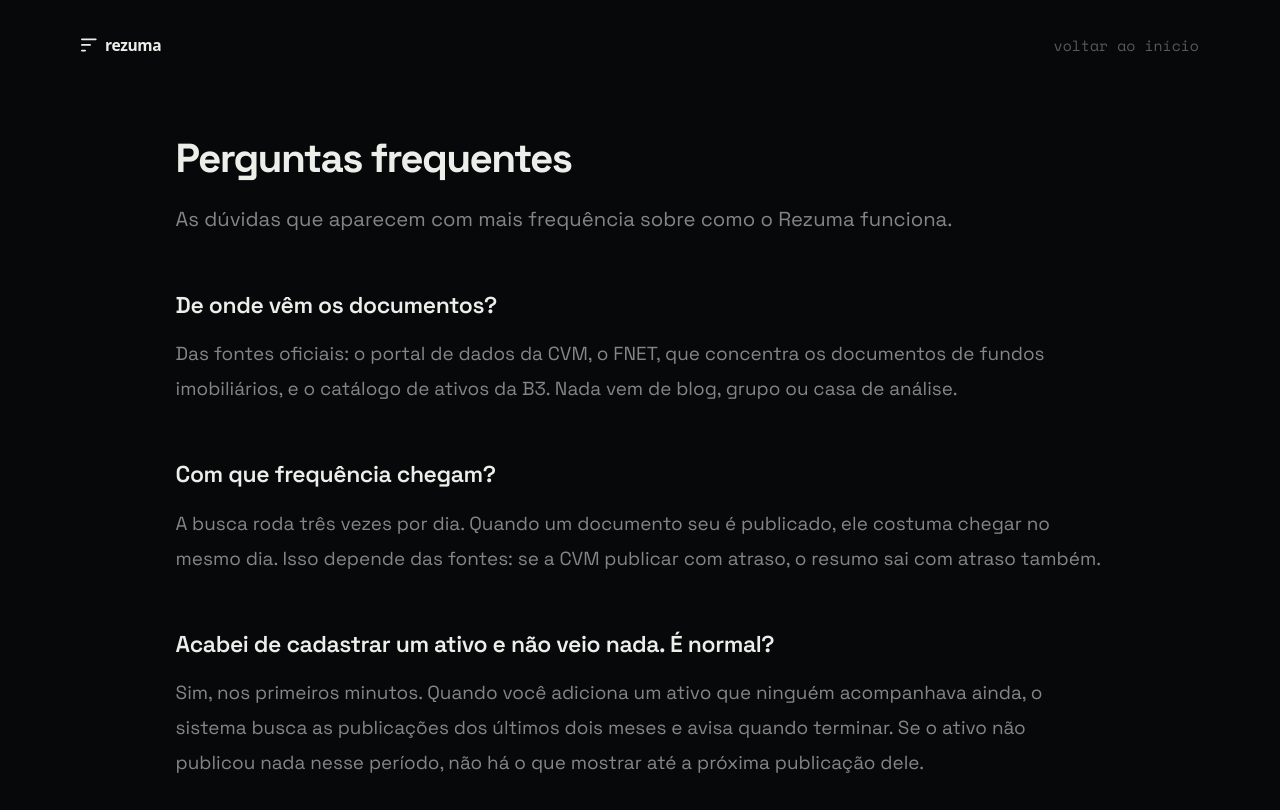
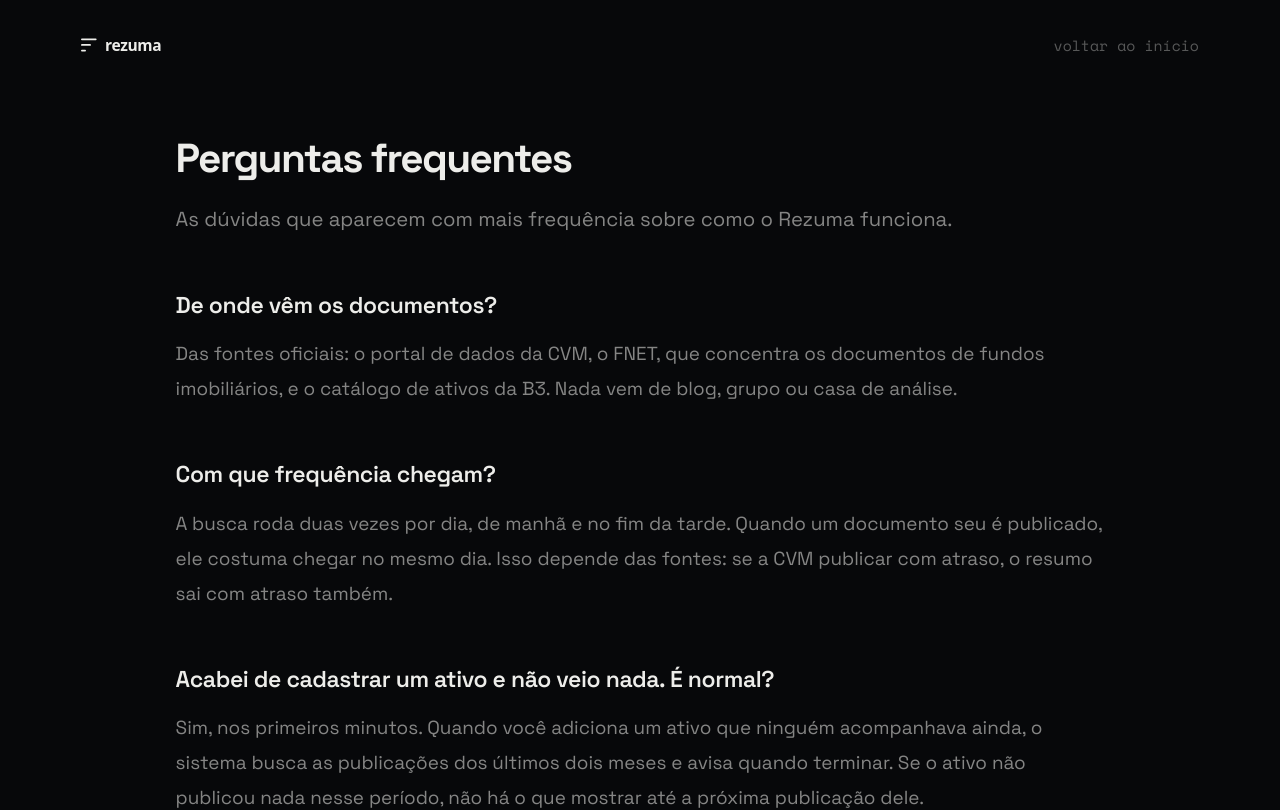
Before and after one commit to matsilvaj/rezuma-web, a Next.js app: page /faq in a window 1280 px wide. Shown: the top 810 px of the page. Built offline with nearby package versions, Linux system fonts and the light colour scheme.

Commit message:
fix: o site dizia três buscas por dia, e são duas
O pipeline roda às 8h e às 18h. O terceiro job do agendador é a
atualização semanal do catálogo da B3, não busca de documentos.

```diff
--- a/src/app/faq/page.tsx
+++ b/src/app/faq/page.tsx
@@ -23,7 +23,7 @@
 
       <h2>Com que frequência chegam?</h2>
       <p>
-        A busca roda três vezes por dia. Quando um documento seu é publicado,
+        A busca roda duas vezes por dia, de manhã e no fim da tarde. Quando um documento seu é publicado,
         ele costuma chegar no mesmo dia. Isso depende das fontes: se a CVM
         publicar com atraso, o resumo sai com atraso também.
       </p>
--- a/src/app/page.tsx
+++ b/src/app/page.tsx
@@ -76,7 +76,7 @@
   },
   {
     p: "Com que frequência os resumos chegam?",
-    r: "A busca roda três vezes por dia. Quando um documento seu é publicado, ele costuma chegar no mesmo dia.",
+    r: "A busca roda duas vezes por dia, de manhã e no fim da tarde. Quando um documento seu é publicado, ele costuma chegar no mesmo dia.",
   },
   {
     p: "Posso confiar no resumo para decidir?",
--- a/src/app/sobre/page.tsx
+++ b/src/app/sobre/page.tsx
@@ -31,7 +31,7 @@
 
       <h2>Como funciona por dentro</h2>
       <p>
-        Três vezes por dia, um processo automático confere as fontes oficiais
+        Duas vezes por dia, um processo automático confere as fontes oficiais
         procurando documentos novos dos ativos que as pessoas cadastraram. Cada
         documento encontrado é baixado, lido por inteiro e transformado em um
         resumo com estrutura fixa: destaque, movimentações, pontos de atenção e
```
